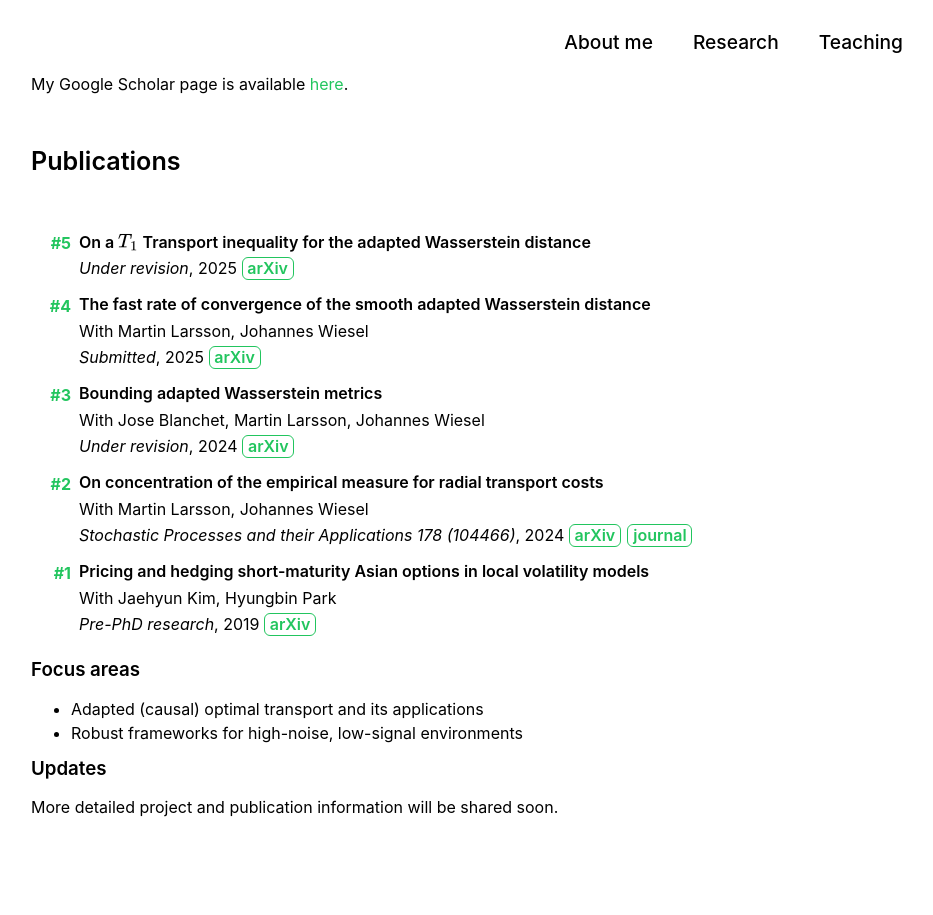
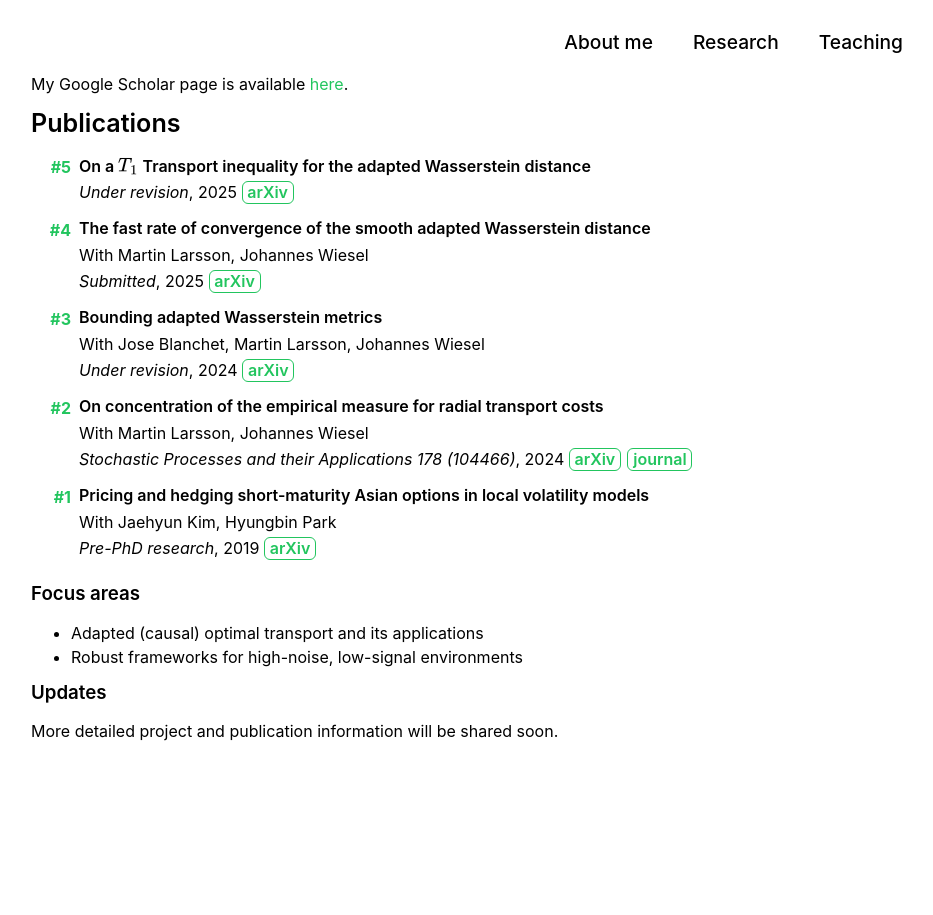
Before and after one commit to Jonghwap/Jonghwap.github.io, a Jekyll site: the page built from research.md, in a window 1280 px wide. Shown: the whole page, without its empty margins (209-1142 px from the left). Built offline with Jekyll 4.4.1, drawn with Linux system fonts in a browser that asks for light colours; a style sheet for code colours, icons or effects is not loaded.

Commit message:
Update research.md

```diff
--- a/research.md
+++ b/research.md
@@ -7,11 +7,11 @@ hide_profile: true
 
 My Google Scholar page is available <a class="accent-link" href="https://scholar.google.com/citations?user=9qqF088AAAAJ&hl=ko">here</a>.
 
-<br>
+<span style="display:block; margin-top: 0.8rem;"></span>
 
 ## Publications
 
-<br>
+<span style="display:block; margin-top: 0.8rem;"></span>
 
 {% include publication_list.html %}
 
```
